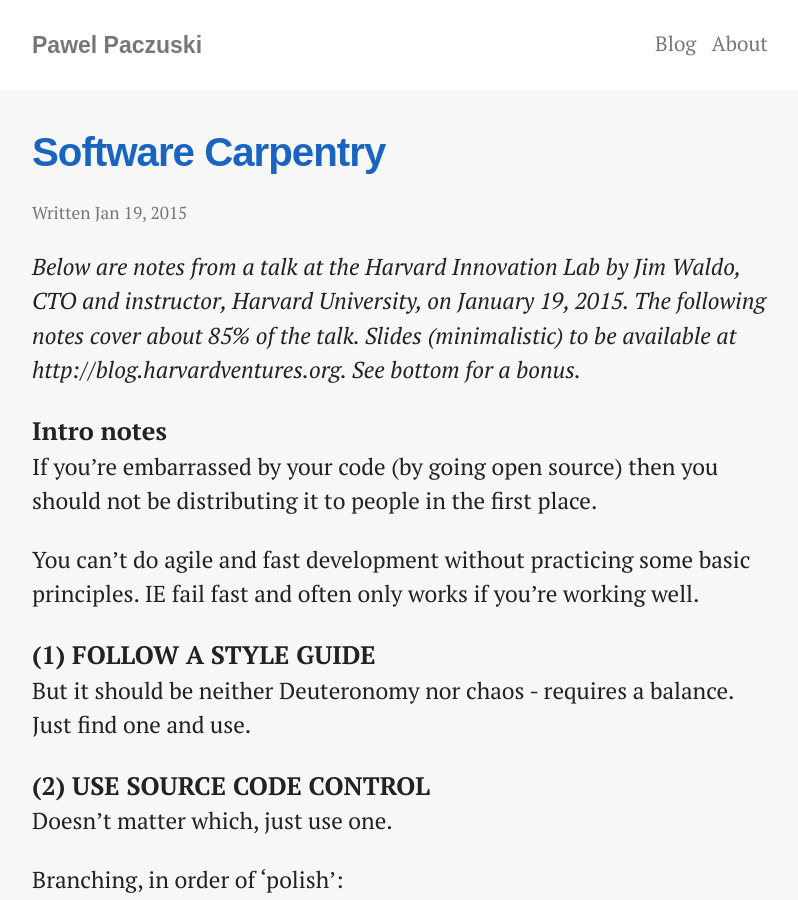
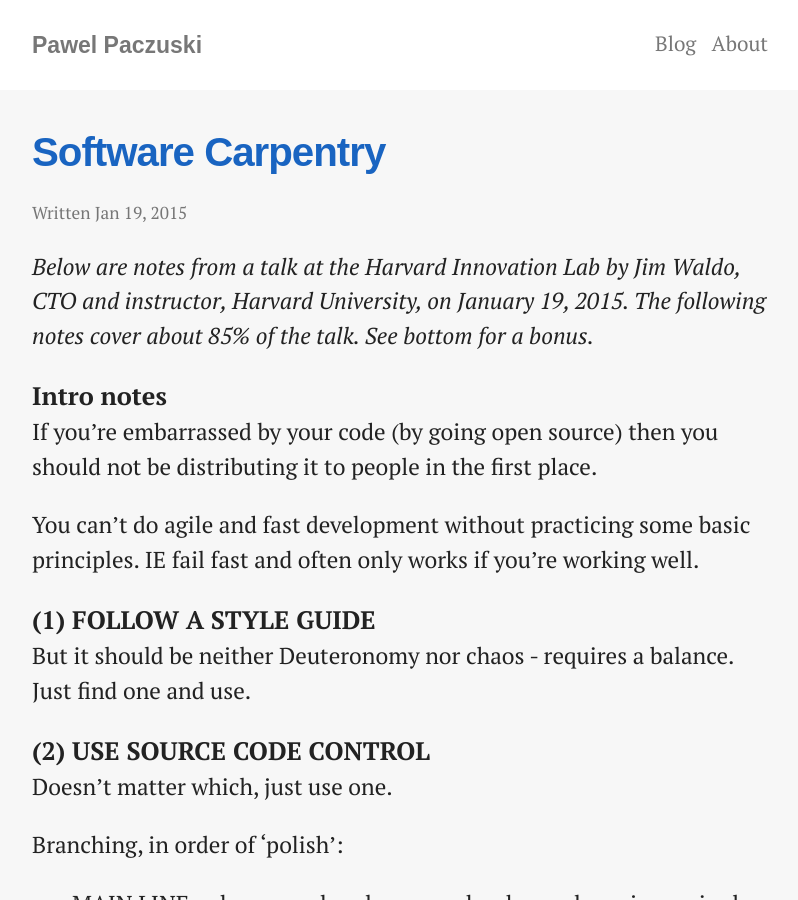
Before and after one commit to pavopax/pavopax.github.io, a Jekyll site: the page built from _posts/2015-01-19-software-carpentry.md, in a window 1280 px wide and 900 px high. Shown: the whole window, without its empty margins (240-1038 px from the left). Built offline with Jekyll 4.4.1, drawn with Linux system fonts in a browser that asks for light colours; nearby versions of some CDN libraries; library files that are not in the unit come from our copies.

Commit message:
minor edit to blog post

```diff
--- a/_posts/2015-01-19-software-carpentry.md
+++ b/_posts/2015-01-19-software-carpentry.md
@@ -5,7 +5,7 @@ description: ""
 categories:
 ---
 
-<i>Below are notes from a talk at the Harvard Innovation Lab by Jim Waldo, CTO and instructor, Harvard University, on January 19, 2015. The following notes cover about 85% of the talk. Slides (minimalistic) to be available at http://blog.harvardventures.org. See bottom for a bonus.</i>
+<i>Below are notes from a talk at the Harvard Innovation Lab by Jim Waldo, CTO and instructor, Harvard University, on January 19, 2015. The following notes cover about 85% of the talk. See bottom for a bonus.</i>
 
 ### Intro notes
 If you're embarrassed by your code (by going open source) then you should not be distributing it to people in the first place.
```
